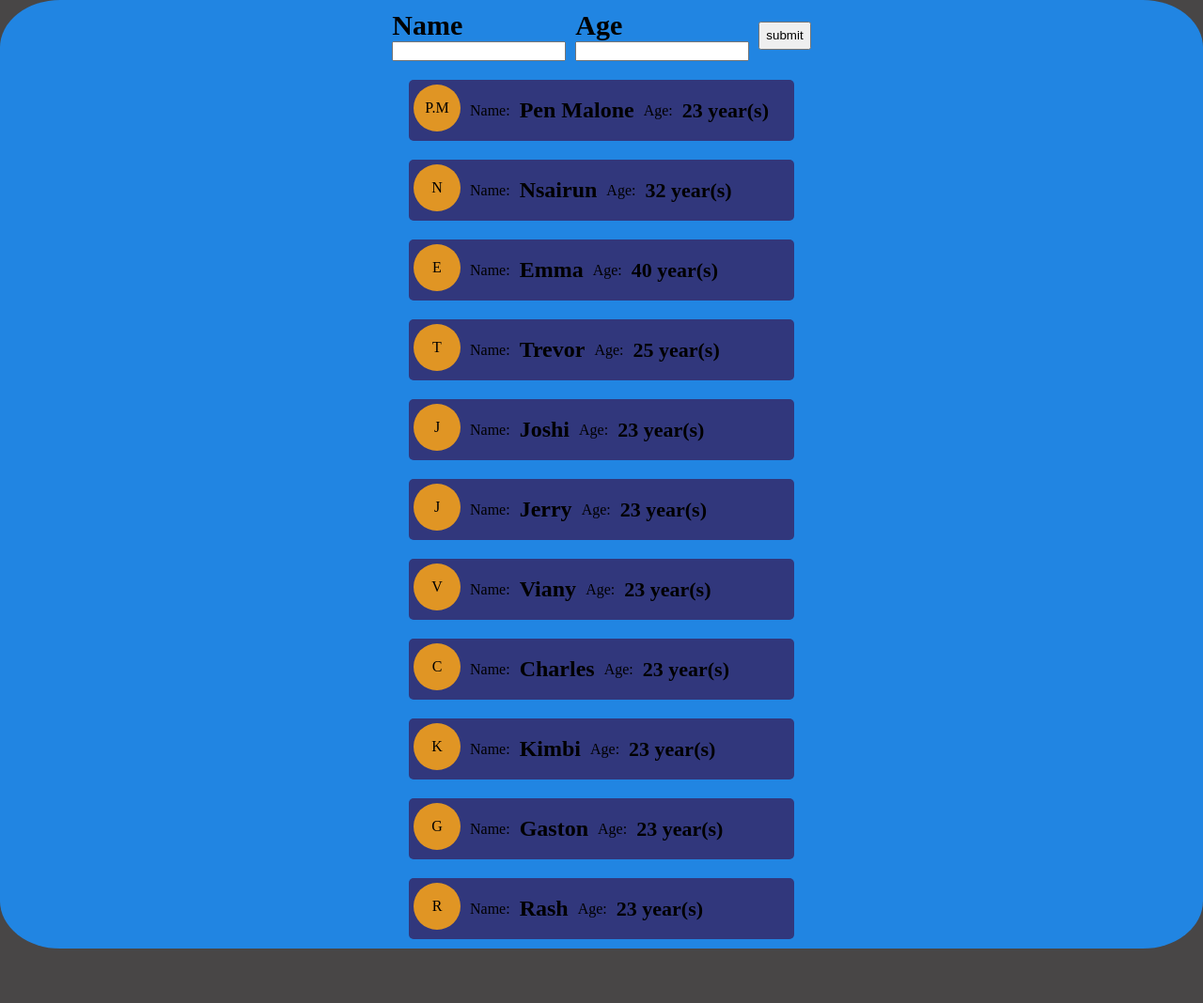
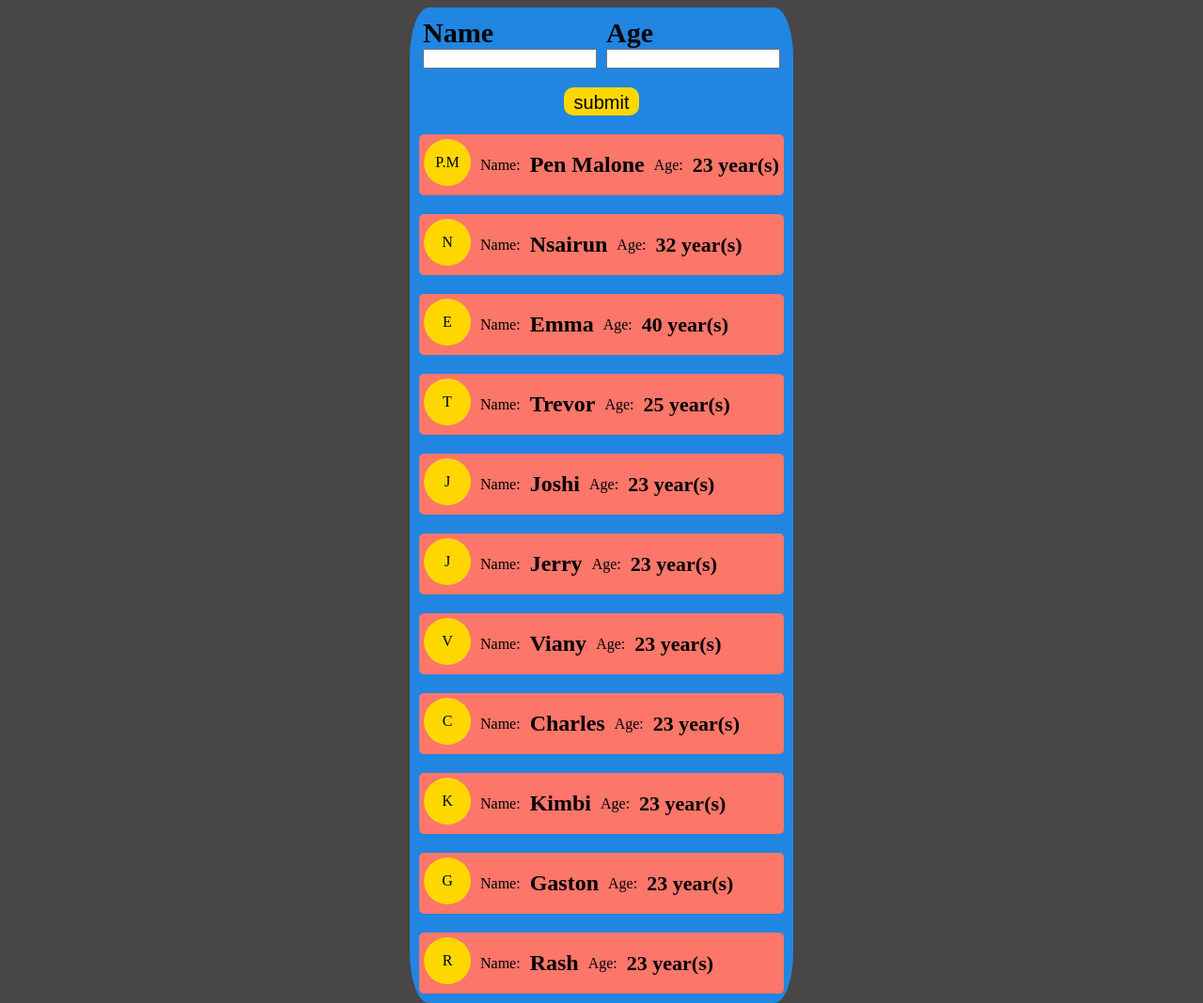
Before and after one commit to kivenalaric/search-app, a plain HTML site: page index.html in a window 1280 px wide. Shown: the whole page at 94% size. Before the commit the page ends 1010 px from the top, so only its background shows below. Drawn offline with Linux system fonts and the light colour scheme.

Commit message:
edits on css file

```diff
--- a/assets/scripts/script.js
+++ b/assets/scripts/script.js
@@ -1,13 +1,13 @@
-let users = [
-  { name: "Pen Malone", age: 23 },
-  { name: "Nsairun", age: 32 },
-  { name: "Emma", age: 40 },
-  { name: "Trevor", age: 25 },
-  { name: "Joshi", age: 23 },
-  { name: "Jerry", age: 23 },
-  { name: "Viany", age: 23 },
-  { name: "Charles", age: 23 },
-  { name: "Kimbi", age: 23 },
-  { name: "Gaston", age: 23 },
-  { name: "Rash", age: 23 },
-];
+const users = [
+  { name: 'Pen Malone', age: 23 },
+  { name: 'Nsairun', age: 32 },
+  { name: 'Emma', age: 40 },
+  { name: 'Trevor', age: 25 },
+  { name: 'Joshi', age: 23 },
+  { name: 'Jerry', age: 23 },
+  { name: 'Viany', age: 23 },
+  { name: 'Charles', age: 23 },
+  { name: 'Kimbi', age: 23 },
+  { name: 'Gaston', age: 23 },
+  { name: 'Rash', age: 23 }
+]
--- a/assets/styles/style.css
+++ b/assets/styles/style.css
@@ -1,7 +1,9 @@
 body {
-  margin: 0;
   background-color: #484646;
-  padding: 0;
+  padding: auto;
+  display: flex;
+  justify-content: center;
+  align-items: center;
 }
 
 form {
@@ -11,7 +13,7 @@ form {
   justify-content: center;
   gap: 20px;
   background-color: #2185e2;
-  margin:auto;
+  margin: auto;
   padding: 10px;
   border-radius: 5%;
 }
@@ -22,6 +24,7 @@ form {
   gap: 10px;
   justify-content: center;
   align-items: center;
+  margin: auto;
 }
 
 .inputfields label {
@@ -52,22 +55,30 @@ form {
   scrollbar-width: thin;
 }
 
+.search {
+  border: none;
+  background-color: gold;
+  padding: 5px 10px;
+  width: 80px;
+  border-radius: 10px;
+  font-size: 20px;
+  text-align: center;
+}
+
 .people {
-  width: 400px;
   height: 55px;
   border-radius: 5px;
   /* border: lightsteelblue solid 1px; */
-  background-color: #31377c;
+  background-color: #fc766aff;
   align-items: left;
   display: flex;
   flex-direction: row;
   padding: 5px;
   gap: 10px;
-  margin: auto;
 }
 
 .image {
-  background-color: #e09524;
+  background-color: gold;
   border-radius: 25px;
   height: 30px;
   width: 30px;
--- a/index.html
+++ b/index.html
@@ -19,8 +19,8 @@
                 <label for="age">Age</label>
                 <input type="number" name="age" id="age">
             </div>
-            <button class="search" type="submit">submit</button>
         </div>
+        <button class="search" type="submit">submit</button>
         <div class="users">
             <div class="people">
                 <div class="image">AC</div>
```
Also changed, not shown: assets/scripts/search.js (+34 -34 lines).
